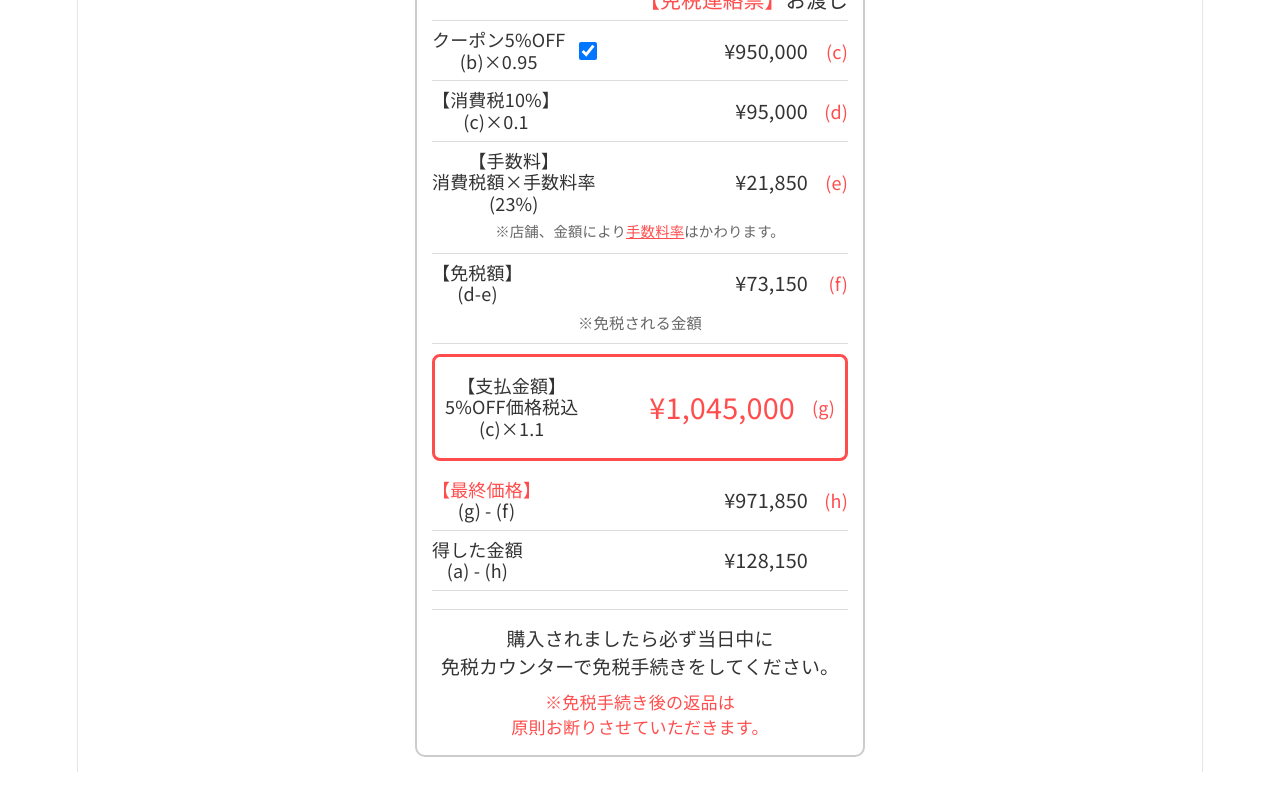
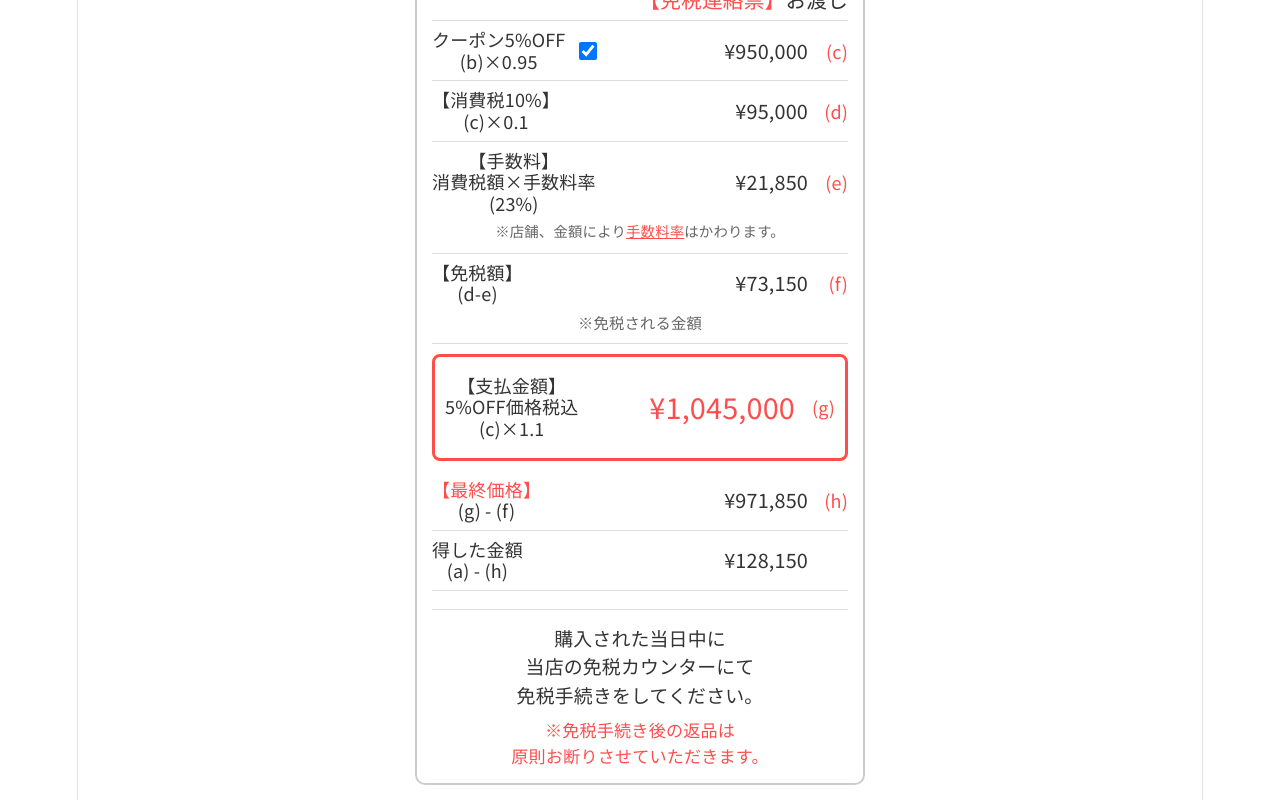
Before and after one commit to YUYANO0o0/tax-calc, a React (Vite) app: page / in a window 1280 px wide. Shown: the part 271-1071 px from the top of the page. Before the commit the page ends 1043 px from the top, so only its background shows below. Built offline with nearby package versions, Linux system fonts and the light colour scheme.

Commit message:
Update tax calc app

```diff
--- a/src/App.tsx
+++ b/src/App.tsx
@@ -93,7 +93,7 @@ const Row = ({ labelParts, value, code, emphasize = false, isRefund = false, isF
   </div>
 );
 
-// 手数料率表画面（テキストの折返しを完全になくし、すっきりと収まるよう調整）
+// 手数料率表画面
 const FeeTablePage = ({ lang, onBack }: { lang: Lang; onBack: () => void }) => {
   const content = {
     ja: {
@@ -183,7 +183,6 @@ const FeeTablePage = ({ lang, onBack }: { lang: Lang; onBack: () => void }) => {
             <td rowSpan={4} style={{ border: '1px solid #000', padding: '10px 4px', fontWeight: 'bold', textAlign: 'center', verticalAlign: 'middle' }}>
               {content.rateTitle}
             </td>
-            {/* 金額帯：フォントサイズを微調整し、絶対に不自然な改行をさせない */}
             <td style={{ border: '1px solid #000', padding: '10px 8px', verticalAlign: 'middle', textAlign: 'left', whiteSpace: 'nowrap', fontSize: '0.85rem' }}>
               {content.r1}
             </td>
@@ -302,26 +301,31 @@ function App() {
     )
   };
 
-  const footerNotices: Record<Lang, { line1: string; line2: string; line3: string }> = {
+  // 下部の案内文（ご指定通り日本語部分を変更）
+  const footerNotices: Record<Lang, { line1: string; line2: string; line3: string; line3Notice: string }> = {
     ja: {
-      line1: "購入されましたら必ず当日中に",
-      line2: "免税カウンターで免税手続きをしてください。",
-      line3: "※免税手続き後の返品は\n原則お断りさせていただきます。"
+      line1: "購入された当日中に",
+      line2: "当店の免税カウンターにて",
+      line3: "免税手続きをしてください。",
+      line3Notice: "※免税手続き後の返品は\n原則お断りさせていただきます。"
     },
     'zh-CN': {
       line1: "购买后请务必于当天内",
-      line2: "在退税柜台办理退税手续。",
-      line3: "※原则上谢绝在办理退税手续后\n进行退货。"
+      line2: "在退税柜台",
+      line3: "办理退税手续。",
+      line3Notice: "※原则上谢绝在办理退税手续后\n进行退货。"
     },
     'zh-TW': {
       line1: "購買後請務必於當天內",
-      line2: "在退稅櫃檯辦理退稅手續。",
-      line3: "※原則上謝絕在辦理退稅手續後\n進行退貨。"
+      line2: "在退稅櫃檯",
+      line3: "辦理退稅手續。",
+      line3Notice: "※原則上謝絕在辦理退稅手續後\n進行退貨。"
     },
     en: {
       line1: "Please be sure to complete tax-free procedures",
-      line2: "at the tax-free counter on the same day of purchase.",
-      line3: "*As a general rule, returns are not accepted\nafter tax-free procedures have been completed."
+      line2: "at our tax-free counter",
+      line3: "on the same day of purchase.",
+      line3Notice: "*As a general rule, returns are not accepted\nafter tax-free procedures have been completed."
     }
   };
 
@@ -400,9 +404,10 @@ function App() {
                 <div style={{ fontSize: '1.05rem', fontWeight: 'bold', color: '#333', lineHeight: 1.5, marginBottom: '8px' }}>
                   <div>{footerNotices[lang].line1}</div>
                   <div>{footerNotices[lang].line2}</div>
+                  <div>{footerNotices[lang].line3}</div>
                 </div>
                 <div style={{ fontSize: '0.95rem', fontWeight: 'bold', color: APP_RED, lineHeight: 1.5, whiteSpace: 'pre-line' }}>
-                  {footerNotices[lang].line3}
+                  {footerNotices[lang].line3Notice}
                 </div>
               </div>
             </div>
```
